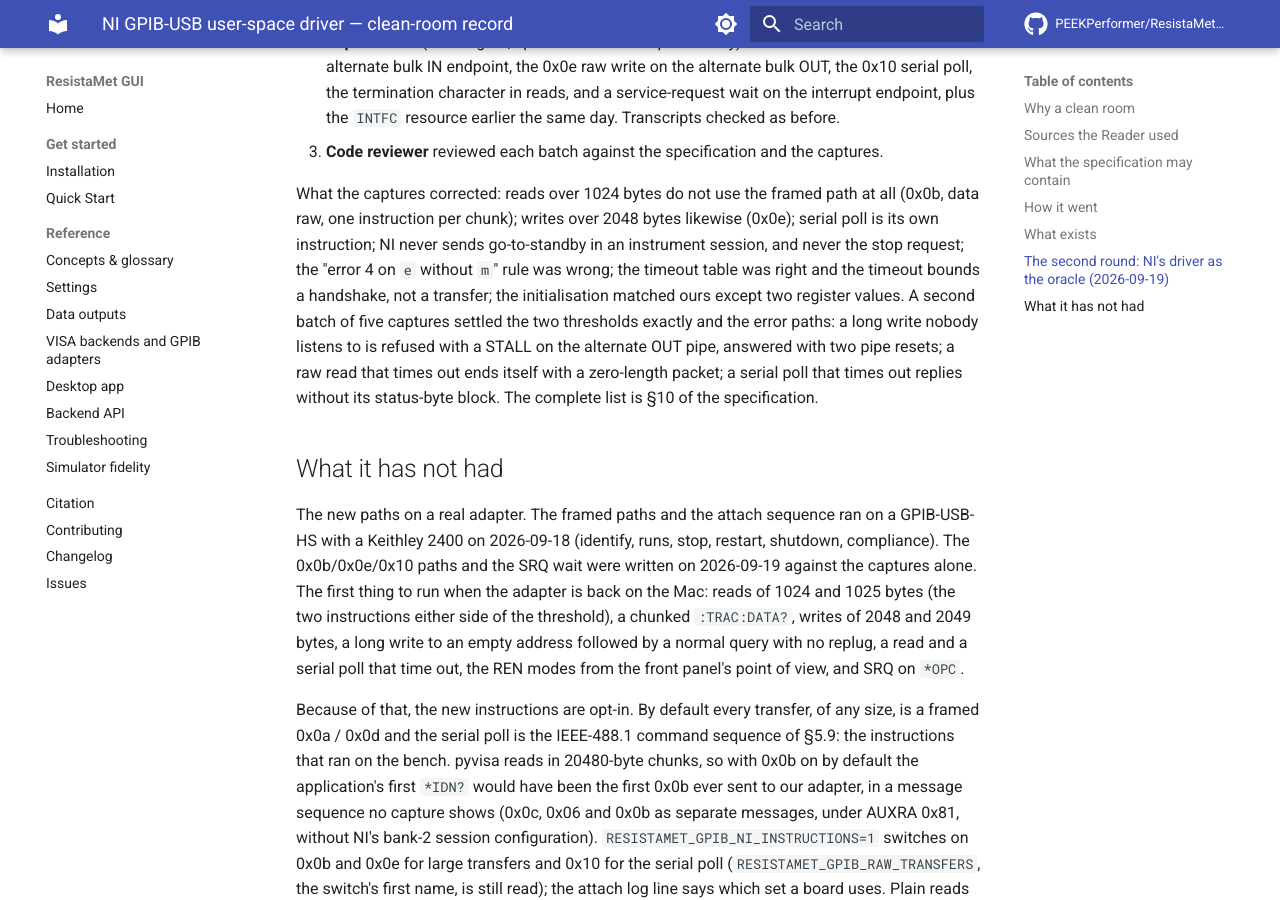
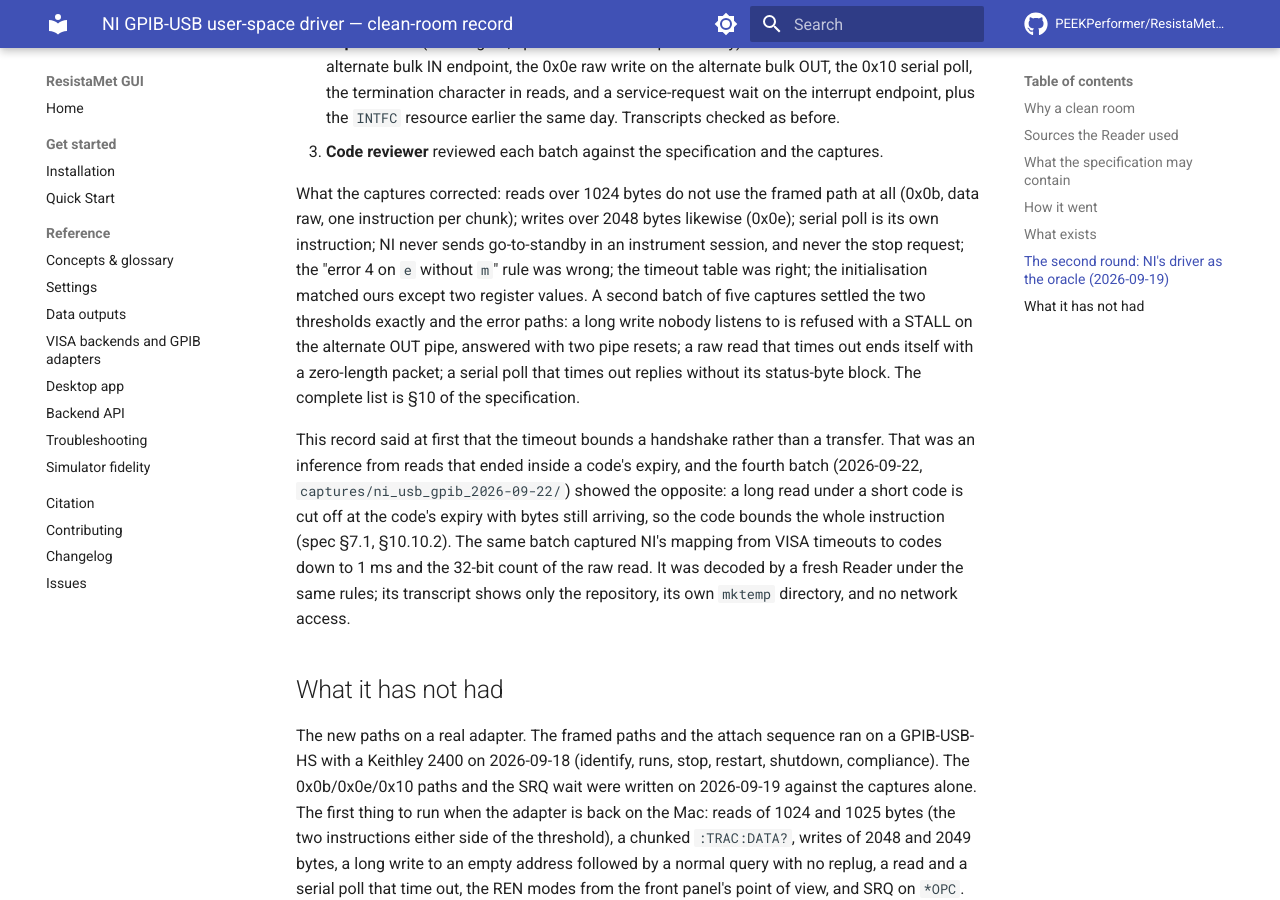
Before and after one commit to PEEKPerformer/ResistaMet-GUI, an MkDocs documentation site: the page built from docs/design/ni_usb_gpib_clean_room.md, in a window 1280 px wide and 900 px high, scrolled down 3633 px. Built offline with MkDocs 1.6.1 and Material for MkDocs 9.7.7, drawn with Linux system fonts in a browser that asks for light colours; comment, search, counter and statistics services are not loaded.

Commit message:
Correct what the clean-room record says a timeout bounds
The second-round summary said a timeout code bounds a handshake, not a
transfer. The 2026-09-22 captures show a long read cut off at the code's
expiry with bytes still arriving, so it bounds the whole instruction.
The summary now says so and records the fourth batch and how it was
decoded.

```diff
--- a/docs/design/ni_usb_gpib_clean_room.md
+++ b/docs/design/ni_usb_gpib_clean_room.md
@@ -150,14 +150,25 @@ What the captures corrected: reads over 1024 bytes do not use the framed
 path at all (0x0b, data raw, one instruction per chunk); writes over 2048
 bytes likewise (0x0e); serial poll is its own instruction; NI never sends
 go-to-standby in an instrument session, and never the stop request; the
-"error 4 on `e` without `m`" rule was wrong; the timeout table was right
-and the timeout bounds a handshake, not a transfer; the initialisation
+"error 4 on `e` without `m`" rule was wrong; the timeout table was right;
+the initialisation
 matched ours except two register values. A second batch of five captures
 settled the two thresholds exactly and the error paths: a long write nobody
 listens to is refused with a STALL on the alternate OUT pipe, answered with
 two pipe resets; a raw read that times out ends itself with a zero-length
 packet; a serial poll that times out replies without its status-byte block.
 The complete list is §10 of the specification.
+
+This record said at first that the timeout bounds a handshake rather than
+a transfer. That was an inference from reads that ended inside a code's
+expiry, and the fourth batch (2026-09-22, `captures/ni_usb_gpib_2026-09-22/`)
+showed the opposite: a long read under a short code is cut off at the
+code's expiry with bytes still arriving, so the code bounds the whole
+instruction (spec §7.1, §10.10.2). The same batch captured NI's mapping
+from VISA timeouts to codes down to 1 ms and the 32-bit count of the raw
+read. It was decoded by a fresh Reader under the same rules; its
+transcript shows only the repository, its own `mktemp` directory, and no
+network access.
 
 ## What it has not had
 
```
